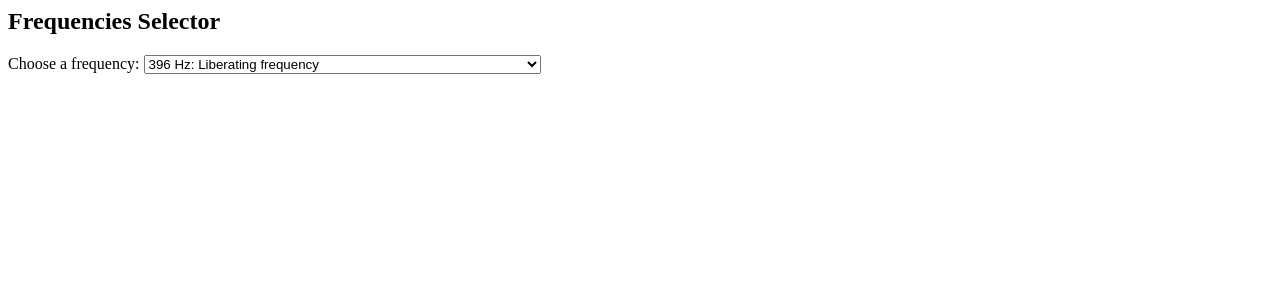
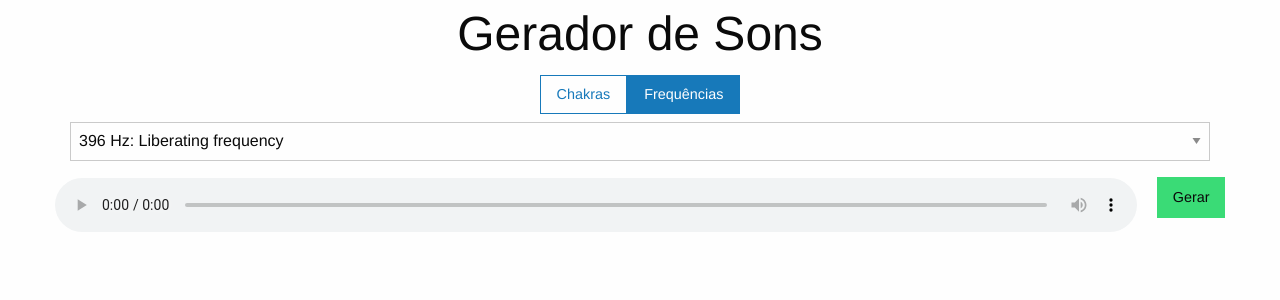
Before and after one commit to croco-br/sound-generator, a FastAPI app: page /frequencies in a window 1280 px wide. Shown: the top 300 px of the page. Run offline with FastAPI, Linux system fonts and the light colour scheme; some libraries are stand-ins or nearby versions.

Commit message:
fix chakra layout

```diff
--- a/app/main.py
+++ b/app/main.py
@@ -22,10 +22,6 @@ app.mount("/static", StaticFiles(directory="app/static"), name="static")
 async def index(request: Request):
     return templates.TemplateResponse("index.html", {"request": request})
 
-@app.get("/chakras", response_class=HTMLResponse)
-async def render_tab1(request: Request):
-    return templates.TemplateResponse("chakras.html", {"request": request})
-
 @app.get("/frequencies", response_class=HTMLResponse)
 async def render_tab2(request: Request):
     return templates.TemplateResponse("frequencies.html", {"request": request})
--- /dev/null
+++ b/app/static/css/layout.css
@@ -0,0 +1,15 @@
+.audio-with-spinner {
+    display: flex;                     /* Use flexbox layout */
+    align-items: center;              /* Vertically center items */
+    justify-content: center;           /* Horizontally center items */
+    gap: 10px;                        /* Optional: Space between items */
+}
+
+.audio-with-spinner audio {
+    flex: 1;                          /* Allow the audio element to grow and take available space */
+    margin-right: 10px;              /* Space between audio controls and button */
+}
+
+.audio-with-spinner .spinner {
+    margin-left: 10px;               /* Space between button and spinner */
+}
--- /dev/null
+++ b/app/static/css/spinner.css
@@ -0,0 +1,22 @@
+  /* Spinner styles */
+  .spinner {
+      border: 4px solid rgba(0, 0, 0, 0.1);
+      border-left-color: #000;
+      border-radius: 50%;
+      width: 40px;
+      height: 40px;
+      animation: spin 0.5s linear infinite;
+      margin: 0 auto;
+      margin-left: 10px;
+      display: none;
+  }
+
+  @keyframes spin {
+      0% {
+          transform: rotate(0deg);
+      }
+
+      100% {
+          transform: rotate(360deg);
+      }
+  }
--- a/app/static/js/index.js
+++ b/app/static/js/index.js
@@ -1,43 +1,42 @@
-document.addEventListener('DOMContentLoaded', function () {
-    // Get the elements for tabs and content
-    const chakrasBtn = document.getElementById('chakras-btn');
-    const frequenciesBtn = document.getElementById('frequencies-btn');
-    const tabContent = document.getElementById('tab-content');
+async function generateAudio(name) {
+    showSpinner()
+    const audioPlayer = document.getElementById("audio-player");
+    stopAudio(audioPlayer)
 
-    // Initial content for Chakras (default)
-    tabContent.innerHTML = '<p>Chakra Sounds content goes here...</p>';
+    try {
+        const response = await fetch(`/audio/${name}`);
+        if (response.ok) {
+            const audioBlob = await response.blob();
+            const audioUrl = URL.createObjectURL(audioBlob);
+            playAudio(audioPlayer, audioUrl)
 
-    // Click event for Chakra Sounds tab
-    chakrasBtn.addEventListener('click', function () {
-        // Change active button styles
-        chakrasBtn.classList.add('is-active');
-        frequenciesBtn.classList.remove('is-active');
-
-        // Update content
-        tabContent.innerHTML = '<p>Chakra Sounds content goes here...</p>';
-    });
-
-    // Click event for Frequencies Selector tab
-    frequenciesBtn.addEventListener('click', function () {
-        // Change active button styles
-        frequenciesBtn.classList.add('is-active');
-        chakrasBtn.classList.remove('is-active');
-
-        // Update content
-        tabContent.innerHTML = '<p>Frequencies Selector content goes here...</p>';
-    });
-});
-
-async function generateAudio(name) {
-    const response = await fetch(`/audio/${name}`);
-
-    if (response.ok) {
-        const audioBlob = await response.blob();
-        const audioUrl = URL.createObjectURL(audioBlob);
-        const audioPlayer = document.getElementById("audio-player");
-        audioPlayer.src = audioUrl;
-        audioPlayer.play();
-    } else {
-        console.error("Audio not found:", response.statusText);
+        } else {
+            console.error("Audio not found:", response.statusText);
+        }
+    } catch (error) {
+        console.log(error)
+    }
+    finally {
+        hideSpinner()
     }
 }
+
+function stopAudio(audioPlayer) {
+    audioPlayer.pause();
+    audioPlayer.currentTime = 0;
+}
+
+function playAudio(audioPlayer, audioUrl) {
+    audioPlayer.src = audioUrl;
+    audioPlayer.play();
+}
+
+function showSpinner() {
+    document.getElementById("loading-container").style.display = "block";
+    document.getElementById("spinner").style.display = "inline-block";
+}
+
+function hideSpinner() {
+    document.getElementById("spinner").style.display = "none";
+
+}
--- a/app/templates/frequencies.html
+++ b/app/templates/frequencies.html
@@ -1,85 +1,124 @@
-<!-- Tab 2: Frequencies Selector -->
-<div id="frequencies-content" class="tab-content is-active">
+<!DOCTYPE html>
+<html lang="en">
+
+<head>
+    <meta charset="UTF-8">
+    <meta name="viewport" content="width=device-width, initial-scale=1.0">
+    <title>Audio Generator</title>
+    <link rel="stylesheet" href="https://cdn.jsdelivr.net/npm/foundation-sites@6.7.5/dist/css/foundation.min.css">
+    <link rel="stylesheet" href="{{ url_for('static', path='css/spinner.css') }}">
+    <link rel="stylesheet" href="{{ url_for('static', path='css/layout.css') }}">
+    <script src="https://code.jquery.com/jquery-3.6.0.min.js" defer></script>
+    <script src="{{ url_for('static', path='js/index.js') }}" defer></script>
+    <script src="https://cdn.jsdelivr.net/npm/foundation-sites@6.7.5/dist/js/foundation.min.js" defer></script>
+</head>
+
+<body>
+    <section class="bg-blue">
         <div class="grid-container">
-      <h2>Frequencies Selector</h2>
+            <div class="grid-x grid-padding-x">
+                <div class="cell text-center">
+                    <h1 class="text-white text-4xl font-bold">Gerador de Sons</h1>
+                </div>
+            </div>
+        </div>
+    </section>
+
+    <div class="grid-container mt-3">
+        <ul class="menu align-center">
+            <li><a id="chakras-btn" class="button hollow" href="/">Chakras</a></li>
+            <li><a id="frequencies-btn" class="button" href="/frequencies">Frequências</a></li>
+        </ul>
+        <h3 class="separator-center"></h3>
+        <div id="frequencies-content">
+            <div class="grid-container">
                 <div class="grid-x grid-padding-x">
                     <div class="cell">
-              <label for="frequency-select">Choose a frequency:</label>
+
                         <select id="frequency-select" class="custom-select">
                             <optgroup label="Solfeggio Frequencies">
-                      <option value="396 Hz">396 Hz: Liberating frequency</option>
-                      <option value="417 Hz">417 Hz: Resonating frequency</option>
-                      <option value="528 Hz">528 Hz: Love frequency</option>
-                      <option value="639 Hz">639 Hz: Connecting frequency</option>
-                      <option value="741 Hz">741 Hz: Awakening frequency</option>
-                      <option value="852 Hz">852 Hz: Intuition frequency</option>
-                      <option value="174 Hz">174 Hz: Foundation frequency</option>
-                      <option value="285 Hz">285 Hz: Healing frequency</option>
-                      <option value="963 Hz">963 Hz: Frequency of the universe</option>
-                      <option value="1074 Hz">1074 Hz: Spiritual frequency</option>
-                      <option value="1174 Hz">1174 Hz: Balance frequency</option>
-                      <option value="1152 Hz">1152 Hz: Spiritual purification</option>
-                      <option value="2172 Hz">2172 Hz: Spiritual enlightenment</option>
+                                <option value="396">396 Hz: Liberating frequency</option>
+                                <option value="417">417 Hz: Resonating frequency</option>
+                                <option value="528">528 Hz: Love frequency</option>
+                                <option value="639">639 Hz: Connecting frequency</option>
+                                <option value="741">741 Hz: Awakening frequency</option>
+                                <option value="852">852 Hz: Intuition frequency</option>
+                                <option value="174">174 Hz: Foundation frequency</option>
+                                <option value="285">285 Hz: Healing frequency</option>
+                                <option value="963">963 Hz: Frequency of the universe</option>
+                                <option value="1074">1074 Hz: Spiritual frequency</option>
+                                <option value="1174">1174 Hz: Balance frequency</option>
+                                <option value="1152">1152 Hz: Spiritual purification</option>
+                                <option value="2172">2172 Hz: Spiritual enlightenment</option>
                             </optgroup>
                             <optgroup label="Binaural Beats">
-                      <option value="1-4 Hz">Delta (1-4 Hz): Deep sleep and relaxation</option>
-                      <option value="4-8 Hz">Theta (4-8 Hz): Meditation, creativity, deep relaxation</option>
-                      <option value="8-12 Hz">Alpha (8-12 Hz): Relaxation, meditation, mental clarity</option>
-                      <option value="12-30 Hz">Beta (12-30 Hz): Alertness, focus, concentration</option>
-                      <option value="30-100 Hz">Gamma (30-100 Hz): Heightened awareness, consciousness</option>
-                  </optgroup>
-                  <optgroup label="Brain Entrainment Frequencies">
-                      <option value="1-4 Hz">Delta (1-4 Hz): Deep sleep and relaxation</option>
-                      <option value="4-8 Hz">Theta (4-8 Hz): Meditation, creativity, deep relaxation</option>
-                      <option value="8-12 Hz">Alpha (8-12 Hz): Relaxation, meditation, mental clarity</option>
-                      <option value="12-30 Hz">Beta (12-30 Hz): Alertness, focus, concentration</option>
-                      <option value="30-100 Hz">Gamma (30-100 Hz): Heightened awareness, consciousness</option>
+                                <option value="1-4">Delta (1-4 Hz): Deep sleep and relaxation</option>
+                                <option value="4-8">Theta (4-8 Hz): Meditation, creativity, deep relaxation</option>
+                                <option value="8-12">Alpha (8-12 Hz): Relaxation, meditation, mental clarity</option>
+                                <option value="12-30">Beta (12-30 Hz): Alertness, focus, concentration</option>
+                                <option value="30-100">Gamma (30-100 Hz): Heightened awareness, consciousness
+                                </option>
                             </optgroup>
                             <optgroup label="Chakra Tones Frequencies">
-                      <option value="396 Hz">Root Chakra (Muladhara): 396 Hz</option>
-                      <option value="417 Hz">Sacral Chakra (Svadhisthana): 417 Hz</option>
-                      <option value="528 Hz">Solar Plexus Chakra (Manipura): 528 Hz</option>
-                      <option value="639 Hz">Heart Chakra (Anahata): 639 Hz</option>
-                      <option value="741 Hz">Throat Chakra (Vishuddha): 741 Hz</option>
-                      <option value="852 Hz">Third Eye Chakra (Ajna): 852 Hz</option>
-                      <option value="963 Hz">Crown Chakra (Sahasrara): 963 Hz</option>
+                                <option value="396">Root Chakra (Muladhara): 396 Hz</option>
+                                <option value="417">Sacral Chakra (Svadhisthana): 417 Hz</option>
+                                <option value="528">Solar Plexus Chakra (Manipura): 528 Hz</option>
+                                <option value="639">Heart Chakra (Anahata): 639 Hz</option>
+                                <option value="741">Throat Chakra (Vishuddha): 741 Hz</option>
+                                <option value="852">Third Eye Chakra (Ajna): 852 Hz</option>
+                                <option value="963">Crown Chakra (Sahasrara): 963 Hz</option>
                             </optgroup>
                             <optgroup label="Other Healing Frequencies">
-                      <option value="7.83 Hz">Schumann Resonance: 7.83 Hz</option>
-                      <option value="432 Hz">Quantum Healing Frequencies: 432 Hz</option>
-                      <option value="528 Hz">Quantum Healing Frequencies: 528 Hz</option>
-                      <option value="639 Hz">Quantum Healing Frequencies: 639 Hz</option>
-                      <option value="741 Hz">Quantum Healing Frequencies: 741 Hz</option>
-                      <option value="852 Hz">Quantum Healing Frequencies: 852 Hz</option>
-                      <option value="333 Hz">Nikola Tesla 3-6-9 Frequencies: 333 Hz</option>
-                      <option value="639 Hz">Nikola Tesla 3-6-9 Frequencies: 639 Hz</option>
-                      <option value="999 Hz">Nikola Tesla 3-6-9 Frequencies: 999 Hz</option>
-                      <option value="111 Hz">Angel Frequencies: 111 Hz</option>
-                      <option value="222 Hz">Angel Frequencies: 222 Hz</option>
-                      <option value="333 Hz">Angel Frequencies: 333 Hz</option>
-                      <option value="444 Hz">Angel Frequencies: 444 Hz</option>
-                      <option value="555 Hz">Angel Frequencies: 555 Hz</option>
-                      <option value="666 Hz">Angel Frequencies: 666 Hz</option>
-                      <option value="777 Hz">Angel Frequencies: 777 Hz</option>
-                      <option value="888 Hz">Angel Frequencies: 888 Hz</option>
-                      <option value="126.22 Hz">Planet Frequencies: Earth (126.22 Hz)</option>
-                      <option value="210.42 Hz">Planet Frequencies: Moon (210.42 Hz)</option>
-                      <option value="141.27 Hz">Planet Frequencies: Mercury (141.27 Hz)</option>
-                      <option value="144.72 Hz">Planet Frequencies: Mars (144.72 Hz)</option>
-                      <option value="221.23 Hz">Planet Frequencies: Venus (221.23 Hz)</option>
-                      <option value="183.58 Hz">Planet Frequencies: Jupiter (183.58 Hz)</option>
-                      <option value="147.85 Hz">Planet Frequencies: Saturn (147.85 Hz)</option>
-                      <option value="207.36 Hz">Planet Frequencies: Uranus (207.36 Hz)</option>
-                      <option value="211.44 Hz">Planet Frequencies: Neptune (211.44 Hz)</option>
-                      <option value="140.25 Hz">Planet Frequencies: Pluto (140.25 Hz)</option>
-                      <option value="660 Hz">Royal Rife Frequencies: 660 Hz</option>
-                      <option value="727 Hz">Royal Rife Frequencies: 727 Hz</option>
-                      <option value="787 Hz">Royal Rife Frequencies: 787 Hz</option>
-                      <option value="880 Hz">Royal Rife Frequencies: 880 Hz</option>
-                      <option value="2008 Hz">Royal Rife Frequencies: 2008 Hz</option>
+                                <option value="7.83">Schumann Resonance: 7.83 Hz</option>
+                                <option value="432">Quantum Healing Frequencies: 432 Hz</option>
+                                <option value="528">Quantum Healing Frequencies: 528 Hz</option>
+                                <option value="639">Quantum Healing Frequencies: 639 Hz</option>
+                                <option value="741">Quantum Healing Frequencies: 741 Hz</option>
+                                <option value="852">Quantum Healing Frequencies: 852 Hz</option>
+                                <option value="333">Nikola Tesla 3-6-9 Frequencies: 333 Hz</option>
+                                <option value="639">Nikola Tesla 3-6-9 Frequencies: 639 Hz</option>
+                                <option value="999">Nikola Tesla 3-6-9 Frequencies: 999 Hz</option>
+                                <option value="111">Angel Frequencies: 111 Hz</option>
+                                <option value="222">Angel Frequencies: 222 Hz</option>
+                                <option value="333">Angel Frequencies: 333 Hz</option>
+                                <option value="444">Angel Frequencies: 444 Hz</option>
+                                <option value="555">Angel Frequencies: 555 Hz</option>
+                                <option value="666">Angel Frequencies: 666 Hz</option>
+                                <option value="777">Angel Frequencies: 777 Hz</option>
+                                <option value="888">Angel Frequencies: 888 Hz</option>
+                                <option value="126.22">Planet Frequencies: Earth (126.22 Hz)</option>
+                                <option value="210.42">Planet Frequencies: Moon (210.42 Hz)</option>
+                                <option value="141.27">Planet Frequencies: Mercury (141.27 Hz)</option>
+                                <option value="144.72">Planet Frequencies: Mars (144.72 Hz)</option>
+                                <option value="221.23">Planet Frequencies: Venus (221.23 Hz)</option>
+                                <option value="183.58">Planet Frequencies: Jupiter (183.58 Hz)</option>
+                                <option value="147.85">Planet Frequencies: Saturn (147.85 Hz)</option>
+                                <option value="207.36">Planet Frequencies: Uranus (207.36 Hz)</option>
+                                <option value="211.44">Planet Frequencies: Neptune (211.44 Hz)</option>
+                                <option value="140.25">Planet Frequencies: Pluto (140.25 Hz)</option>
+                                <option value="660">Royal Rife Frequencies: 660 Hz</option>
+                                <option value="727">Royal Rife Frequencies: 727 Hz</option>
+                                <option value="787">Royal Rife Frequencies: 787 Hz</option>
+                                <option value="880">Royal Rife Frequencies: 880 Hz</option>
+                                <option value="2008">Royal Rife Frequencies: 2008 Hz</option>
                             </optgroup>
                         </select>
                     </div>
                 </div>
             </div>
         </div>
+
+        <div id="loading-container">
+            <div class="audio-with-spinner"> <!-- Center items vertically and horizontally -->
+                <audio id="audio-player" controls class="margin-top-2"></audio>
+                <button type="button" class="button rounded shadow success" onclick="generateAudio('Ajna')">Gerar</button>
+                <div id="spinner" class="spinner" hidden></div>
+            </div>
+        </div>
+    </div>
+    </div>
+    </div>
+    </div>
+</body>
+
+</html>
```
Also changed, not shown: app/templates/chakras.html (deleted, +0 -23 lines), app/templates/index.html (+43 -10 lines). Lines whose indentation alone changed are shown as unchanged.
